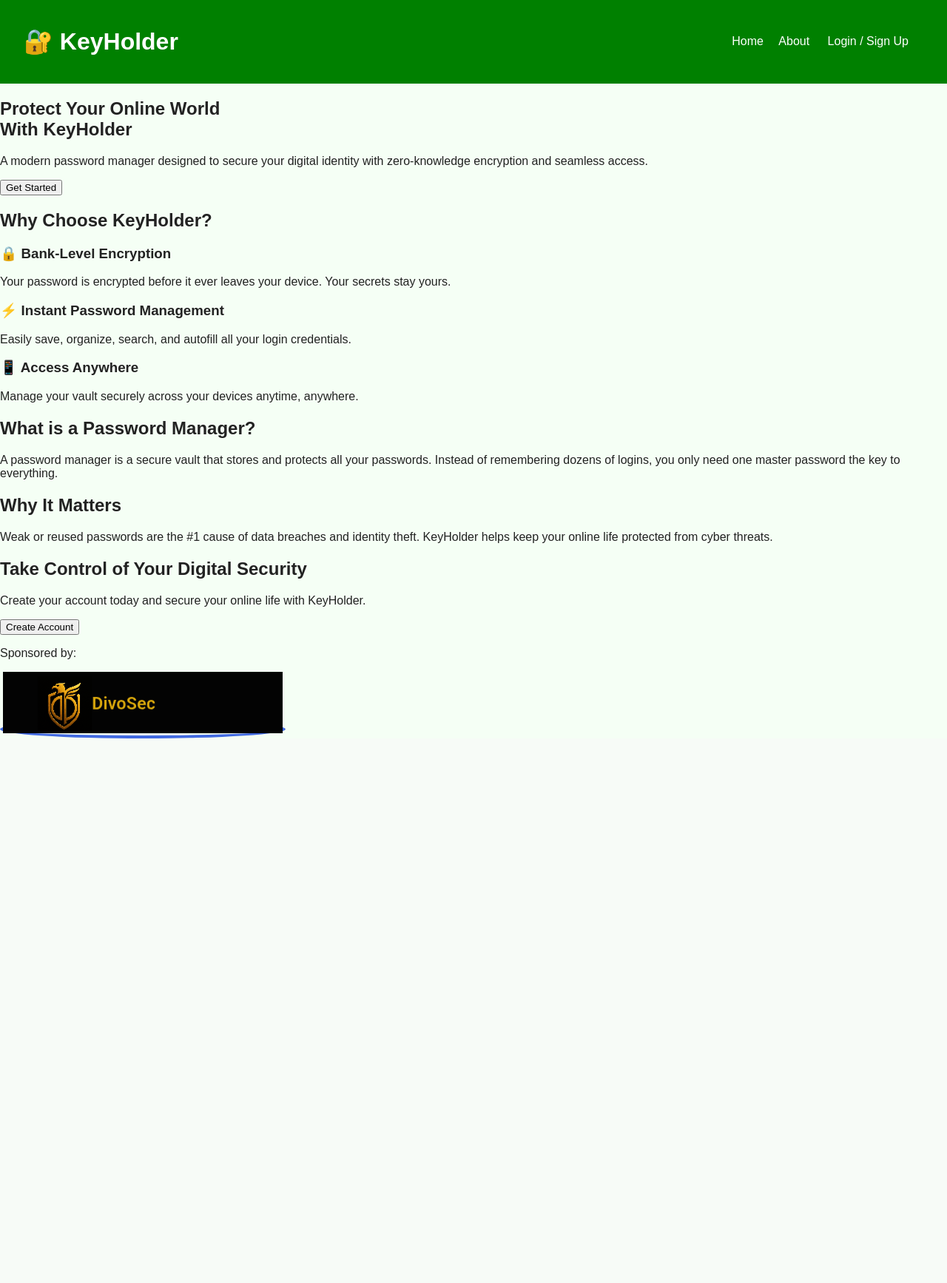
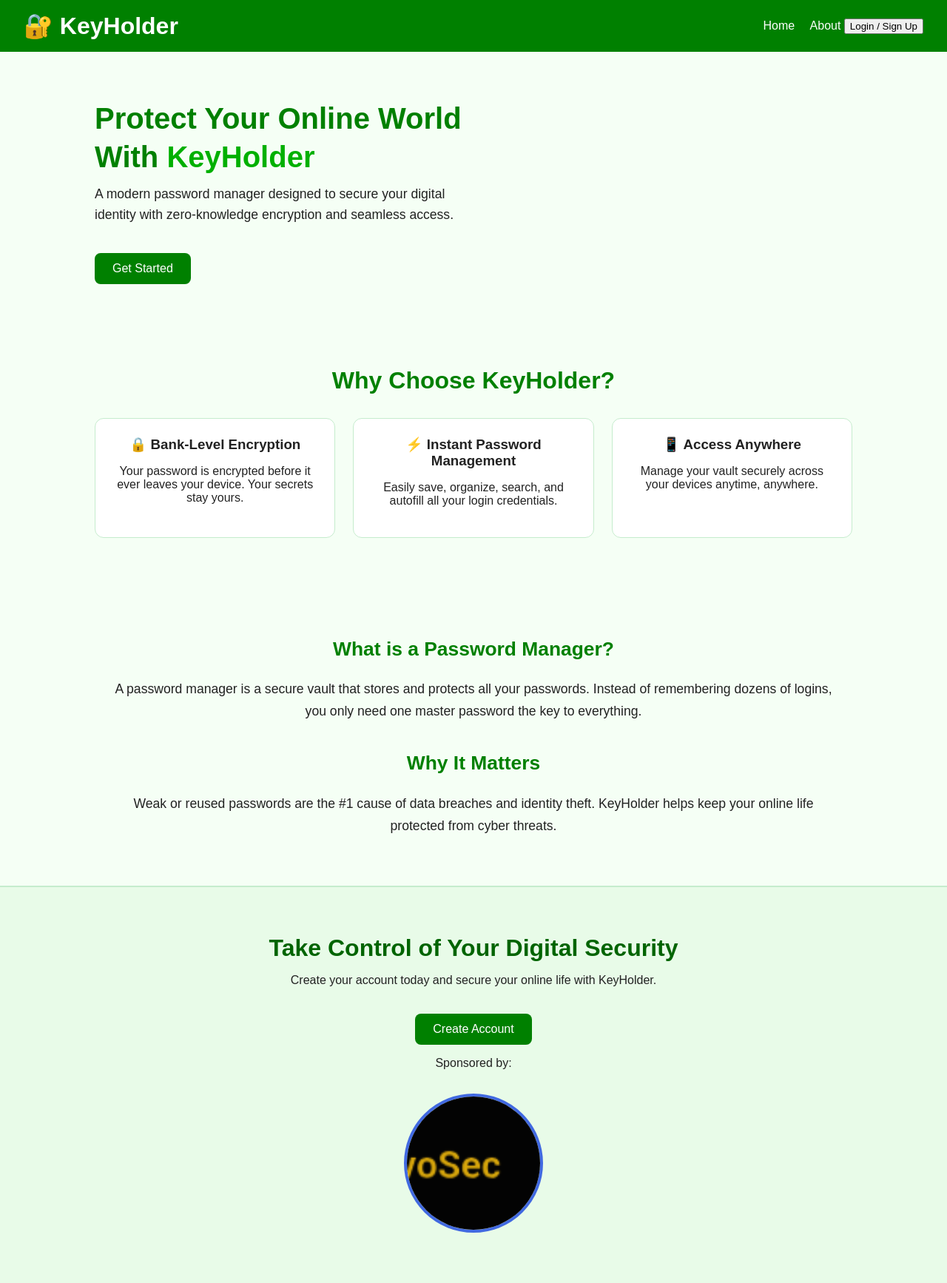
Before and after one commit to DeVine-byte/Keyholder, a Python web app: template templates/index.html in a window 1280 px wide. Shown: the whole page at 74% size. Before the commit the page ends 998 px from the top, so only its background shows below. Run offline with Jinja, Linux system fonts and the light colour scheme; the template is opened without the code that fills it, so the values that code supplies are empty.

Commit message:
Update style.css

```diff
--- a/static/css/style.css
+++ b/static/css/style.css
@@ -1,45 +1,168 @@
+/*  GLOBAL  */
 body {
   font-family: "Poppins", sans-serif;
   margin: 0;
-  background-color: #f5fff5;
+  background: #f5fff5;
   color: #222;
+  overflow-x: hidden;
 }
 
-header {
+h1, h2, h3 {
+  margin: 0;
+}
+
+/* NAVBAR  */
+.navbar {
   display: flex;
   justify-content: space-between;
   align-items: center;
   background: #008000;
+  padding: 1rem 2rem;
   color: white;
-  padding: 1rem 2rem;
 }
 
-header nav a {
+.navbar nav a {
   color: white;
+  margin-left: 1rem;
   text-decoration: none;
-  margin-left: 1rem;
+  font-weight: 500;
 }
 
-.hero {
-  text-align: center;
-  margin-top: 10%;
+.navbar nav a:hover {
+  text-decoration: underline;
 }
 
-.btn-primary {
-  background-color: #008000;
+/*  HERO SECTION  */
+.hero-section {
+  display: flex;
+  align-items: center;
+  justify-content: space-between;
+  padding: 4rem 10%;
+  flex-wrap: wrap;
+}
+
+.hero-text {
+  max-width: 500px;
+}
+
+.hero-text h2 {
+  font-size: 2.5rem;
+  color: #008000;
+  line-height: 1.3;
+}
+
+.hero-text span {
+  color: #00b000;
+  font-weight: bold;
+}
+
+.hero-text p {
+  margin-top: 10px;
+  font-size: 1.1rem;
+  line-height: 1.6;
+}
+
+.cta-btn {
+  margin-top: 20px;
+  background: #008000;
   color: white;
   border: none;
-  padding: 10px 20px;
-  border-radius: 6px;
+  padding: 12px 24px;
+  font-size: 1rem;
+  border-radius: 8px;
   cursor: pointer;
-  font-size: 1rem;
+  transition: 0.3s;
 }
 
-.btn-primary:hover {
-  background-color: #00b000;
+.cta-btn:hover {
+  background: #00b000;
 }
 
-/* Modal Styling */
+.hero-img img {
+  width: 350px;
+  animation: float 3s ease-in-out infinite;
+}
+
+/* Floating animation */
+@keyframes float {
+  0% { transform: translateY(0px); }
+  50% { transform: translateY(-10px); }
+  100% { transform: translateY(0px); }
+}
+
+/* FEATURES */
+.features {
+  padding: 3rem 10%;
+  text-align: center;
+}
+
+.features h2 {
+  font-size: 2rem;
+  color: #008000;
+  margin-bottom: 1rem;
+}
+
+.feature-grid {
+  display: grid;
+  grid-template-columns: repeat(auto-fit, minmax(220px, 1fr));
+  gap: 1.5rem;
+  margin-top: 2rem;
+}
+
+.feature-card {
+  background: white;
+  padding: 1.5rem;
+  border-radius: 12px;
+  border: 1px solid #c5eccd;
+  transition: 0.3s;
+}
+
+.feature-card:hover {
+  transform: translateY(-5px);
+  box-shadow: 0 6px 15px rgba(0, 128, 0, 0.1);
+}
+
+/*  INFO SECTION  */
+.info-section {
+  padding: 3rem 12%;
+  text-align: center;
+  font-size: 1.1rem;
+  line-height: 1.7;
+}
+
+.info-section h2 {
+  margin-top: 2rem;
+  color: #008000;
+}
+
+/*  CTA SECTION  */
+.cta-section {
+  text-align: center;
+  padding: 4rem 10%;
+  background: #e8fbe8;
+  border-top: 2px solid #c5eccd;
+}
+
+.cta-section h2 {
+  font-size: 2rem;
+  color: #006400;
+}
+
+.refer img {
+  margin-top: 1rem;
+  width: 180px;
+  height: 180px;
+  object-fit: cover;
+  border-radius: 50%;
+  border: 4px solid #4169e1;
+  transition: 0.3s;
+}
+
+.refer img:hover {
+  transform: scale(1.05);
+}
+
+/*  MODAL */
 .modal {
   display: none;
   position: fixed;
@@ -53,9 +176,9 @@
 
 .modal-content {
   background: white;
-  margin: 10% auto;
+  margin: 8% auto;
   padding: 20px;
-  border-radius: 10px;
+  border-radius: 12px;
   width: 90%;
   max-width: 400px;
 }
@@ -111,30 +234,15 @@
   cursor: pointer;
 }
 
+/*  RESPONSIVE */
+@media (max-width: 800px) {
+  .hero-section {
+    text-align: center;
+    flex-direction: column;
+  }
 
-.refer {
-  width: 200px;
-  height: 200px;
-  object-fit: cover;
-  border-radius: 50%;
-  border: 4px solid #4169e1;
-  margin: 1rem 0;
-}
-
-
-.about-hero{
-  padding: 20px;
-  border-radius: 15px;
-  margin-top: 14px;
-  border: 2px solid #c5eccd;
-  color: #008000;
-  font-size: 17px;
-}
-
-.about-details{
-  background: #f0fff4;  /* soft green card */
-  padding: 15px;
-  border-radius: 10px;
-  margin-top: 12px;
-  border: 1px solid #c5eccd;
-}
+  .hero-img img {
+    margin-top: 20px;
+    width: 260px;
+  }
+  }
```
